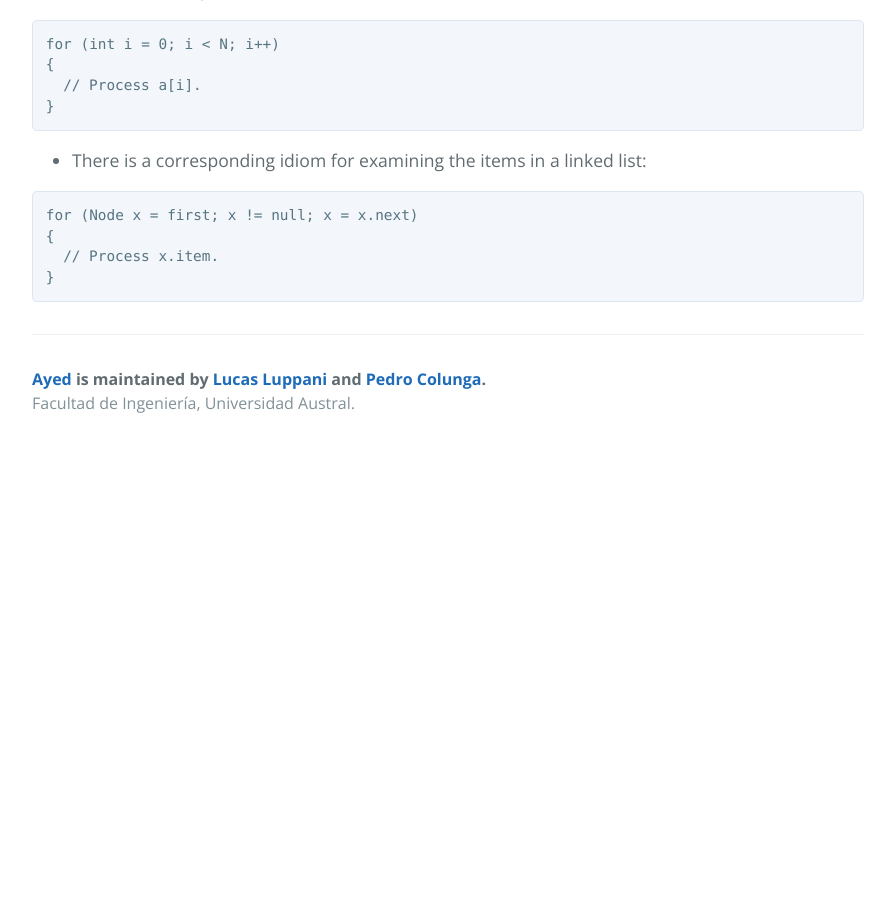
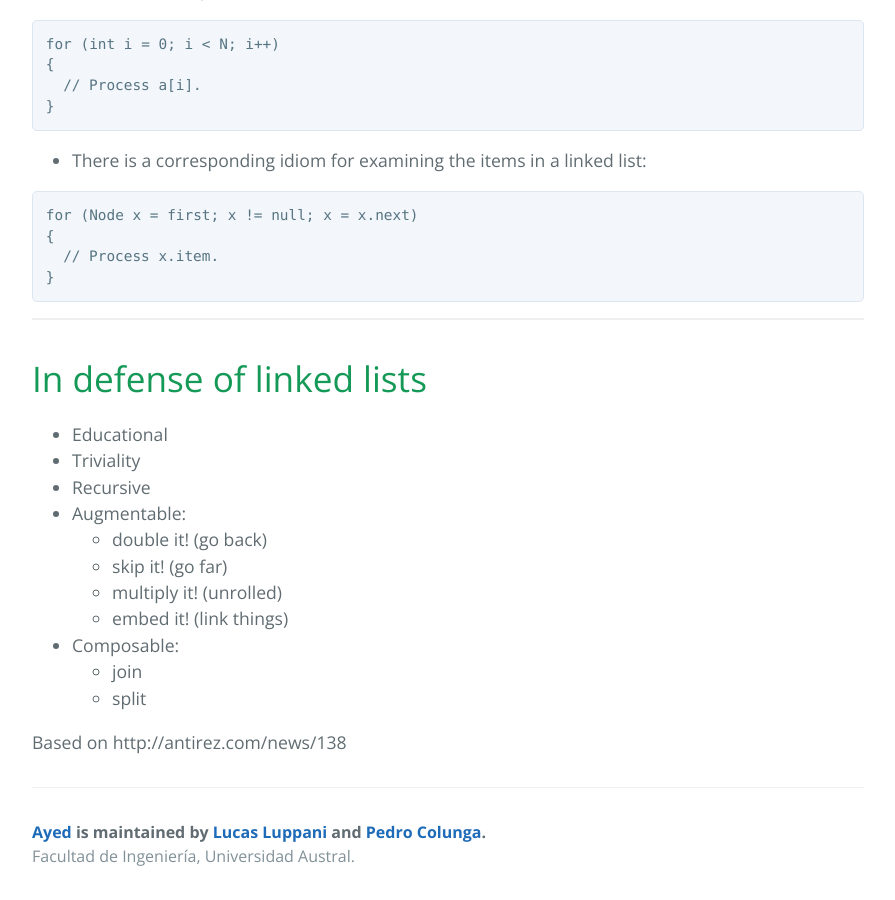
Before and after one commit to FacultadDeIngenieria/ayed, a Jekyll site: the page built from presentation/linkedlist/presentation.md, in a window 1280 px wide and 900 px high, scrolled down 4563 px. Shown: the whole window, without its empty margins (192-1087 px from the left). Built offline with Jekyll 4.4.1, drawn with Linux system fonts in a browser that asks for light colours; our own code applies the rules of GitHub Pages for plain Markdown files; before the commit the page ends 5010 px from its top, so only the background shows below that.

Commit message:
In defense of linked lists

````diff
--- a/presentation/linkedlist/presentation.md
+++ b/presentation/linkedlist/presentation.md
@@ -122,3 +122,21 @@ for (Node x = first; x != null; x = x.next)
   // Process x.item.
 }
 ```
+
+---
+
+# In defense of linked lists
+
+* Educational
+* Triviality
+* Recursive
+* Augmentable:
+  * double it! (go back)
+  * skip it! (go far)
+  * multiply it! (unrolled)
+  * embed it! (link things)
+* Composable:
+  * join
+  * split
+
+Based on http://antirez.com/news/138
````
